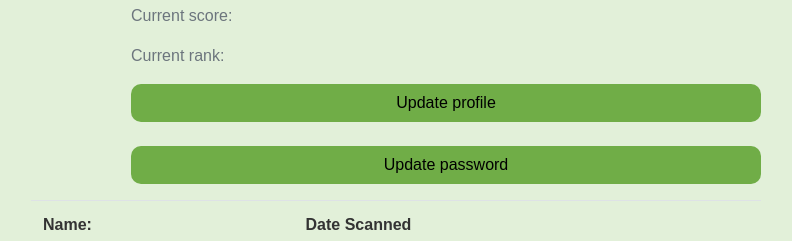
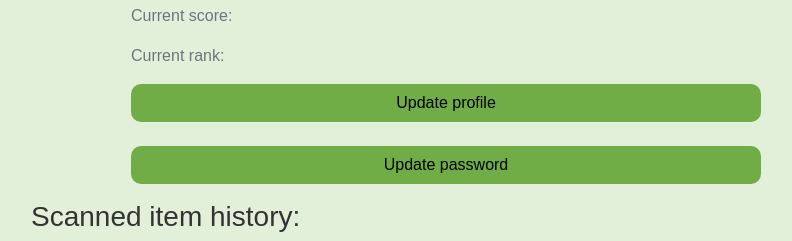
Before and after one commit to Evan-Hocking/ECM2434-Group-28, a Django app: page /profile/ in a window 1280 px wide. Shown: the part 176-417 px from the top of the page, without its empty margins (54-846 px from the left). Run offline with Django 4.2, Linux system fonts and the light colour scheme; a user stored in the database is signed in; data comes from the database, SQL or seed files in the repository; lists and menus that the app fills with data are empty; parts of the project's set-up code (start-up, migrations or seed data) failed here and were passed over; some libraries are stand-ins or nearby versions.

Commit message:
title for history

```diff
--- a/Eco_Food_game/users/templates/users/profile.html
+++ b/Eco_Food_game/users/templates/users/profile.html
@@ -21,6 +21,7 @@
         </div>
     </div>
     <div class="history">
+        <h3>Scanned item history:</h3>
         <table class="table table-condensed">
             <tr>
                 <th>Name:</th>
```
Also changed, not shown: Eco_Food_game/db.sqlite3, Eco_Food_game/users/migrations/0013_merge_20230302_1132.py (added).
